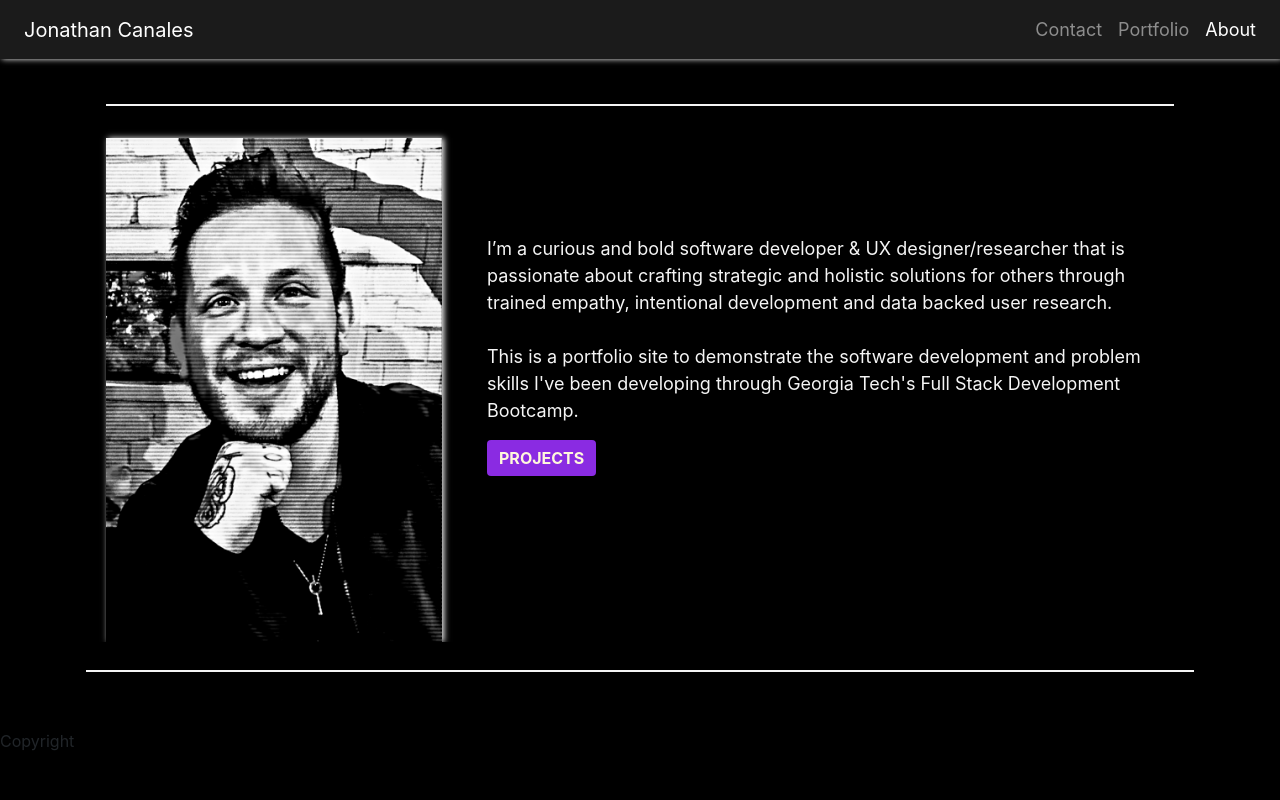
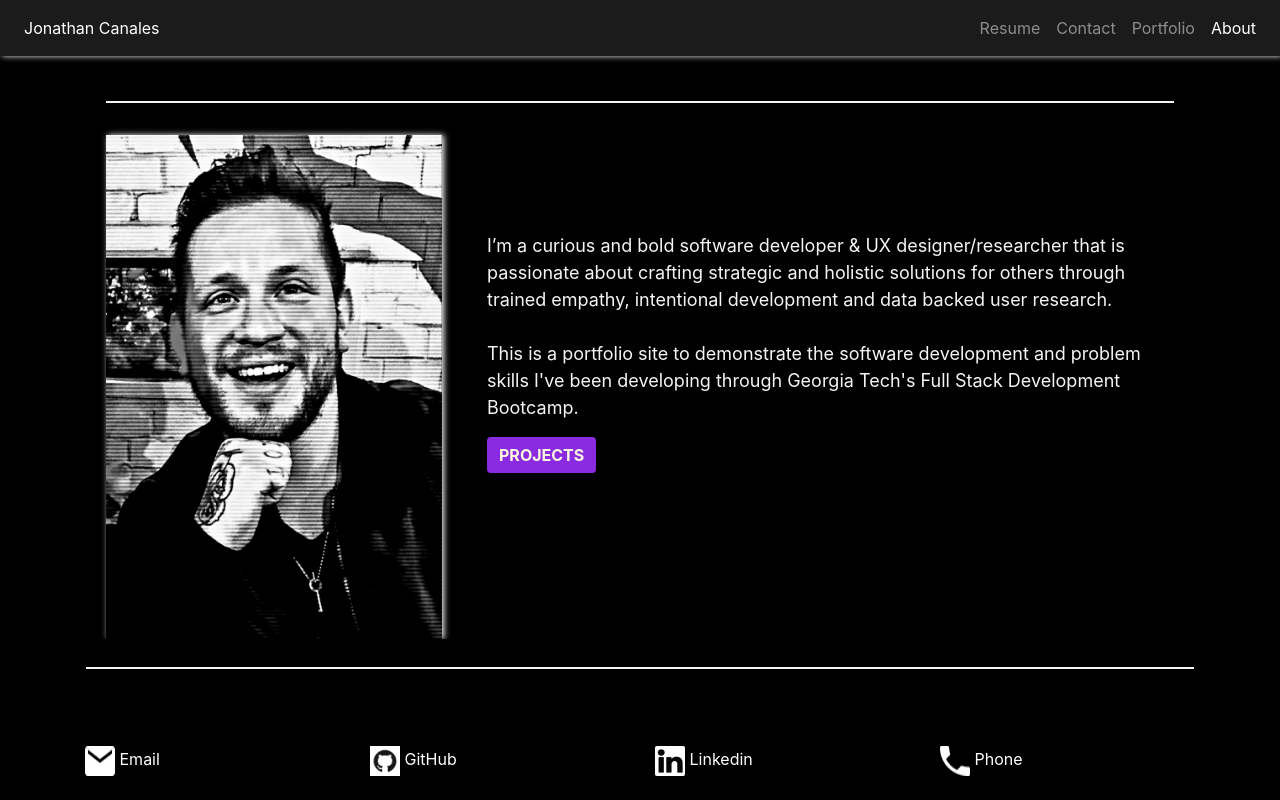
Before and after one commit to modern-sapien/jonathan-canales-portfolio, a plain HTML site: page index.html in a window 1280 px wide. Drawn offline with nearby package versions, Linux system fonts and the light colour scheme.

Commit message:
Worked on integrating icons & a nav bar into this portfolio & making sure all links worked on projects.

```diff
--- a/assets/portfolio.css
+++ b/assets/portfolio.css
@@ -1,6 +1,27 @@
+html{
+    height:    100%;
+}
 body {
     background: black;
 }
+
+
+main {
+    min-height: calc(100vh - 78px - 56px);
+}
+
+a:link {
+    color:white;
+    background-color: transparent;
+    text-decoration: none;
+    font-size: 16px;
+  }
+a:visited {
+    color:white;
+    background-color: transparent;
+    text-decoration: none;
+    font-size: 16px;
+  }
 
 .dark-mode-nav{
     background: rgb(27, 27, 27);
@@ -35,3 +56,9 @@ body {
     font-weight: bold;
     box-shadow: 2px 2px 5px -px whitesmoke;
 }
+
+.footer {
+margin-top: auto;
+height: 50px;
+width: 100%;
+}
--- a/index.html
+++ b/index.html
@@ -21,6 +21,9 @@
        <div class="collapse navbar-collapse" id="navbarSupportedContent">
             <!-- ml-auto floats the nav bar to the right -->
             <ul class="navbar-nav ml-auto">
+            <li class="nav-item">
+                <a class="nav-link" id="resume-html" href="contact.html">Resume</a>
+            </li>
             <li class="nav-item">
               <a class="nav-link" id="contact-html" href="contact.html">Contact</a>
             </li>
@@ -56,12 +59,13 @@
                                 <br><br>
                                 This is a portfolio site to demonstrate the software development and problem skills I've been developing through Georgia Tech's Full Stack Development Bootcamp.
                                 </p>
-                               <a href="portfolio.html">
+
                                 <div class="button-holder">
+                                <a href="portfolio.html">
                                 <div class="btn btn-light modern-sapien-btn" id="projects-button">
                                     PROJECTS
+                                </div></a>
                                 </div>
-                                </div></a>
                          </div>
                       </div>
                     </div>
@@ -73,9 +77,37 @@
             </div>
     </main>
 
-      <footer class="footer-copyright">
-              Copyright
-      </footer>
+    <footer class="footer mt-auto py-1">
+        <div class="container">
+         <div class="row">
+
+                <div class="col-sm-3 py-3">
+                <a href="mailto: joncanales2@gmail.com">
+                <img src="./icons/email.png" alt="an email icon that allows you send an email" height="30px" width="30px"> Email
+                </a>
+                </div>
+
+
+                <div class="col-sm-3 py-3">
+                <a href="https://github.com/modern-sapien" target="_blank">
+                <img src="./icons/GitHub-Mark.png" alt="a github icon that allows you connect via github" height="30px" width="30px"> GitHub
+                  </a>
+             </div>
+
+              <a href="https://www.linkedin.com/in/modern-sapien/">
+                <div class="col-sm-3 py-3">
+                <img src="./icons/linkedin.png" alt="a linked icon that allows you to connect via linkedin" height="30px" width="30px"> Linkedin
+            </a>
+            </div>
+
+             <div class="col-sm-3 py-3">
+            <a href="tel:7703547838">
+                <img src="./icons/phone.png" alt="a phone icon that lets you call me to collaborate" height="30px" width="30px"> Phone
+            </a>
+             </div>
+         </div>
+        </div>
+</footer>
       <script src="https://code.jquery.com/jquery-3.5.1.min.js" integrity="sha256-9/aliU8dGd2tb6OSsuzixeV4y/faTqgFtohetphbbj0=" crossorigin="anonymous"></script>
     <script src="./assets/portfolio.js" async defer></script>
 </body>
```
Also changed, not shown: contact.html (+32 -4 lines), portfolio.html (+31 -3 lines), Icons/GitHub-Mark.png (added), Icons/email.png (added), Icons/linkedin.png (added), Icons/phone.png (added).
